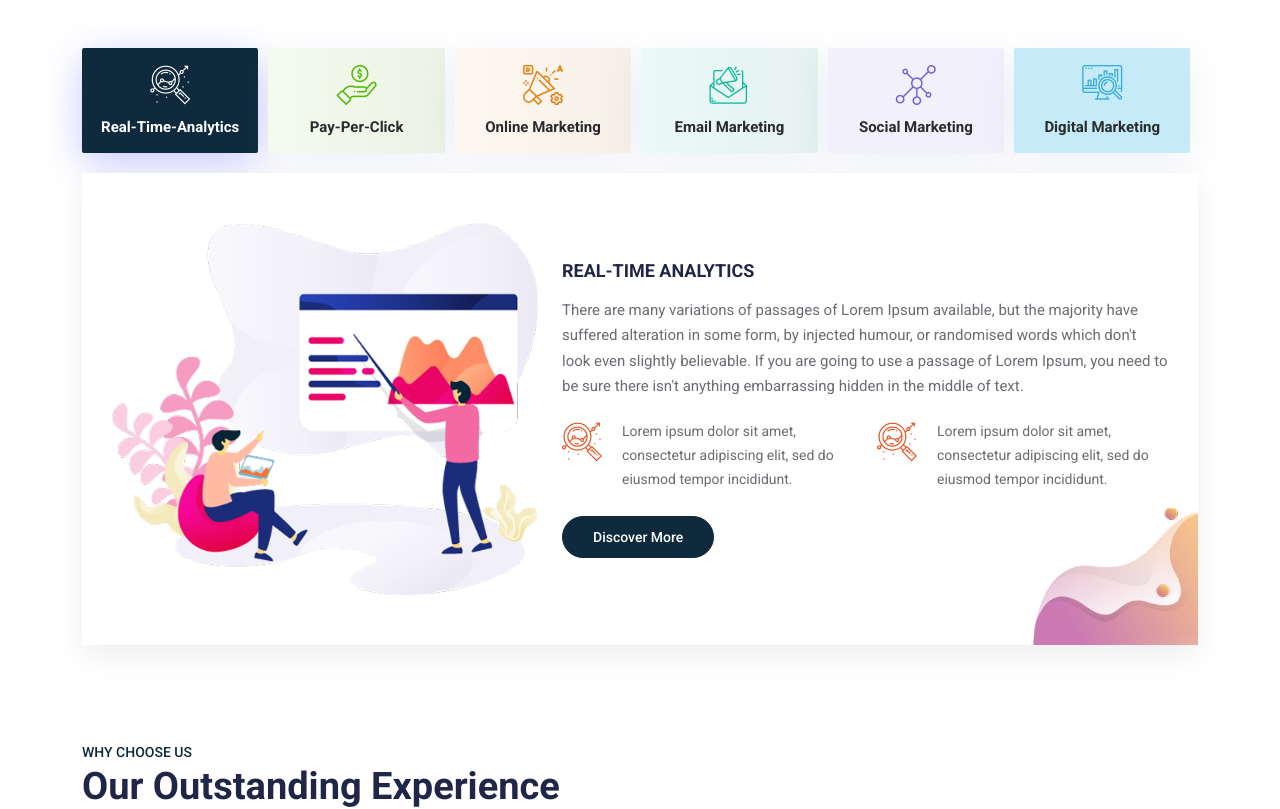
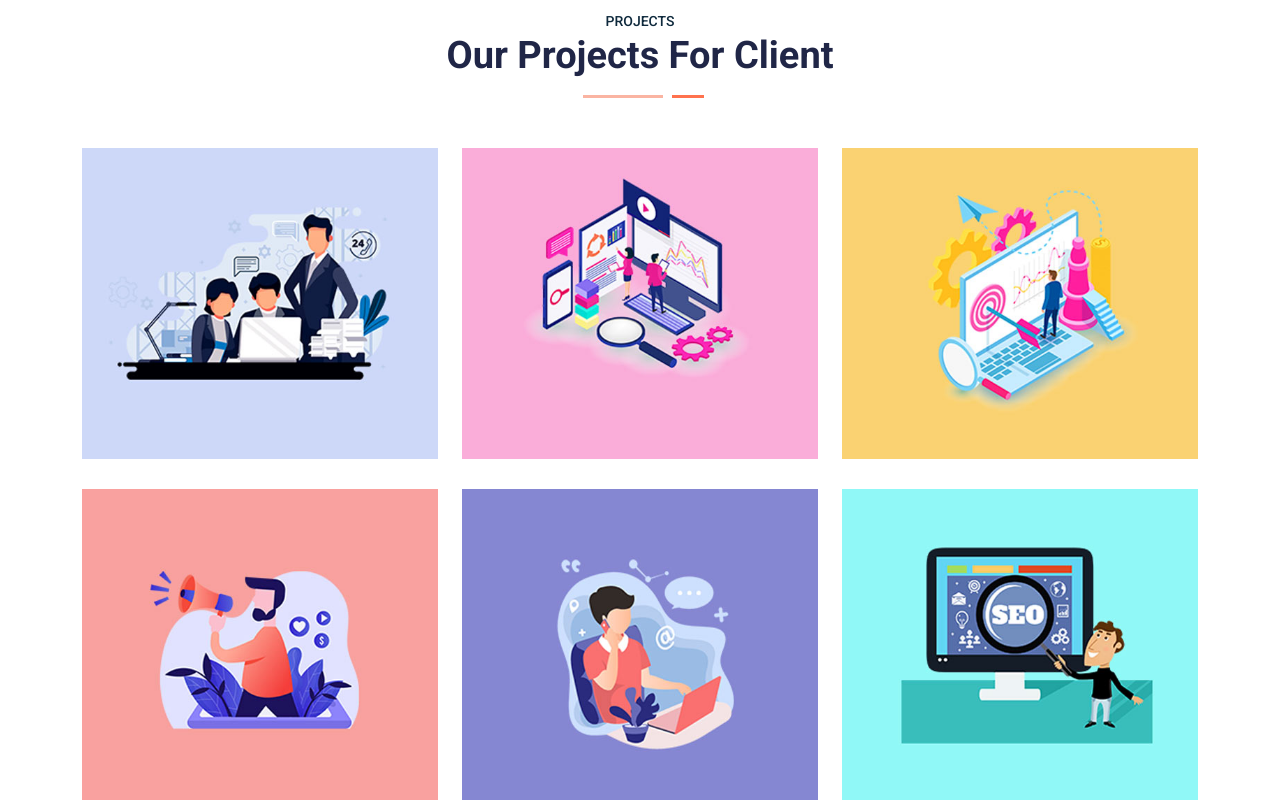
Before and after one commit to henask12/DigitalCraft-Solutions, a Next.js app: page / in a window 1280 px wide. Shown: the part 2480-3289 px from the top of the page. Built offline with nearby package versions, Linux system fonts and the light colour scheme.

Commit message:
updated contnent

```diff
--- a/pages/index.js
+++ b/pages/index.js
@@ -28,9 +28,9 @@ const Index = () => {
 
       {/* <ServicesContent /> */}
 
-      <TabsContent />
+      {/* <TabsContent />
 
-      <WhyChooseUs />
+      <WhyChooseUs /> */}
 
       <ProjectsStyleOne />
 
```
